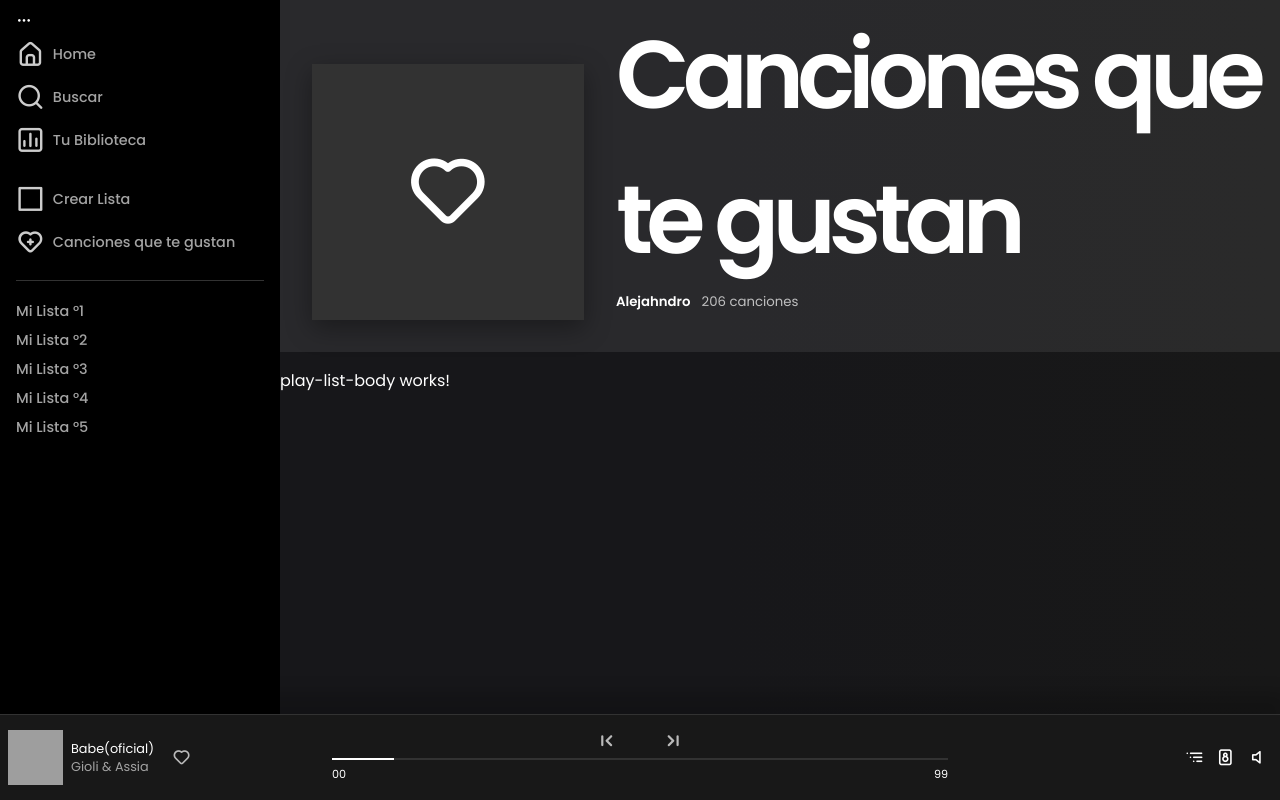
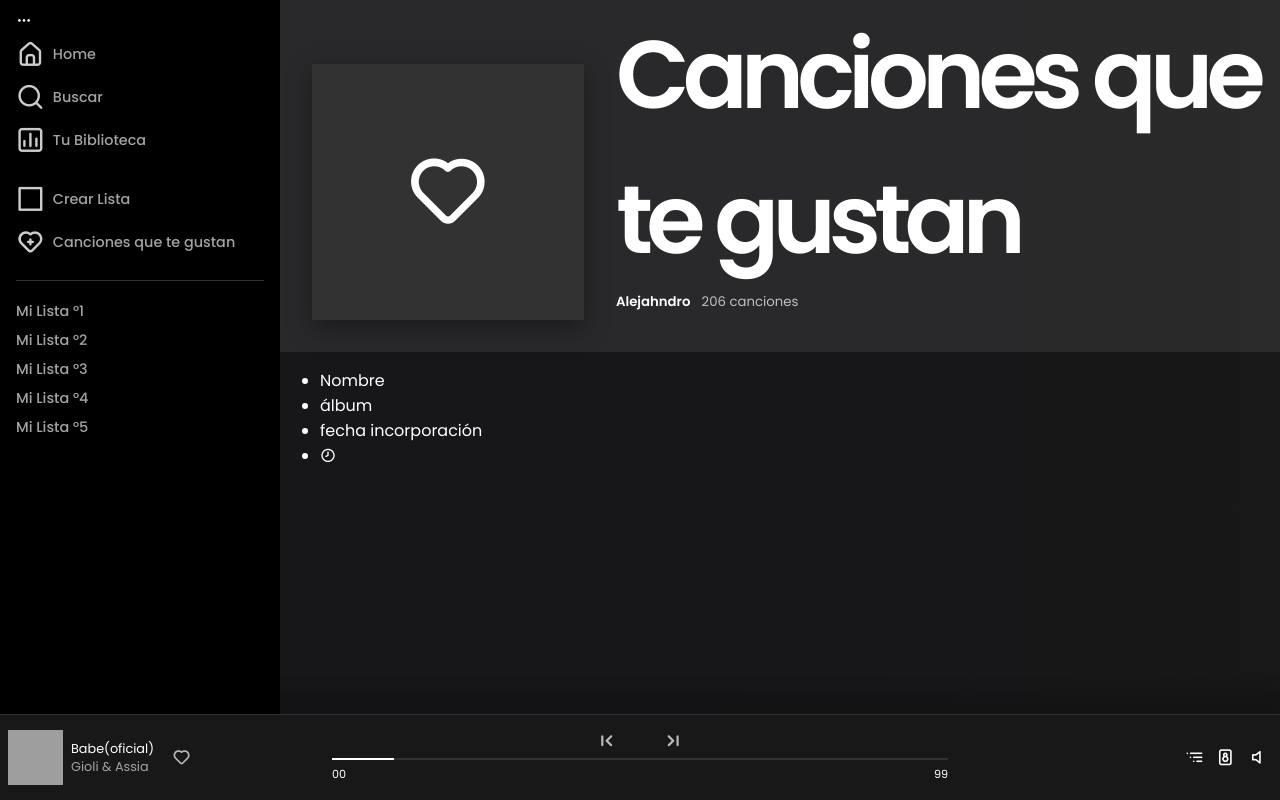
Before and after one commit to alejahndro02/spotify, an Angular app: page /favorites in a window 1280 px wide. Built offline with nearby package versions, Linux system fonts and the light colour scheme; grey boxes are pictures that could not be loaded.

Commit message:
Se Maqueto la vista del componente haciendo uso del selector ngContainer y ngTemplate

```diff
--- a/src/app/shared/components/play-list-body/play-list-body.component.html
+++ b/src/app/shared/components/play-list-body/play-list-body.component.html
@@ -1 +1,36 @@
-<p>play-list-body works!</p>
+<div class="play-list-body">
+    <ul class="play-list-table-header">
+        <li>Nombre</li>
+        <li>álbum</li>
+        <li>fecha incorporación</li>
+        <li><i class="uil uil-clock-eight"></i></li>
+    </ul>
+    <ul class="play-list-rows" *ngFor="let track of []">
+        <li class="track-name">
+            <ng-container *ngTemplateOutlet="coverSection;context:{track:track}"></ng-container>
+        </li>
+        <li class="track-name-opacity">
+            {{track}}
+        </li>
+        <li class="track-name-opacity">
+            {{track}}
+        </li>
+        <li class="track-name-opacity">
+            {{track}}
+        </li>
+
+    </ul>
+</div>
+
+<!--template del cover-->
+<ng-template #coverSection let-track="track">
+
+    <div class="cover-section">
+        <img appImgBroken class="cover-track" [src]="track.cover" [alt]="track.name">
+        <div class="cover-info">
+            <div class="name-track">{{track.name}}</div>
+            <div class="name-track-details">{{track.artist.name}}</div>
+        </div>
+    </div>
+
+</ng-template>
```
